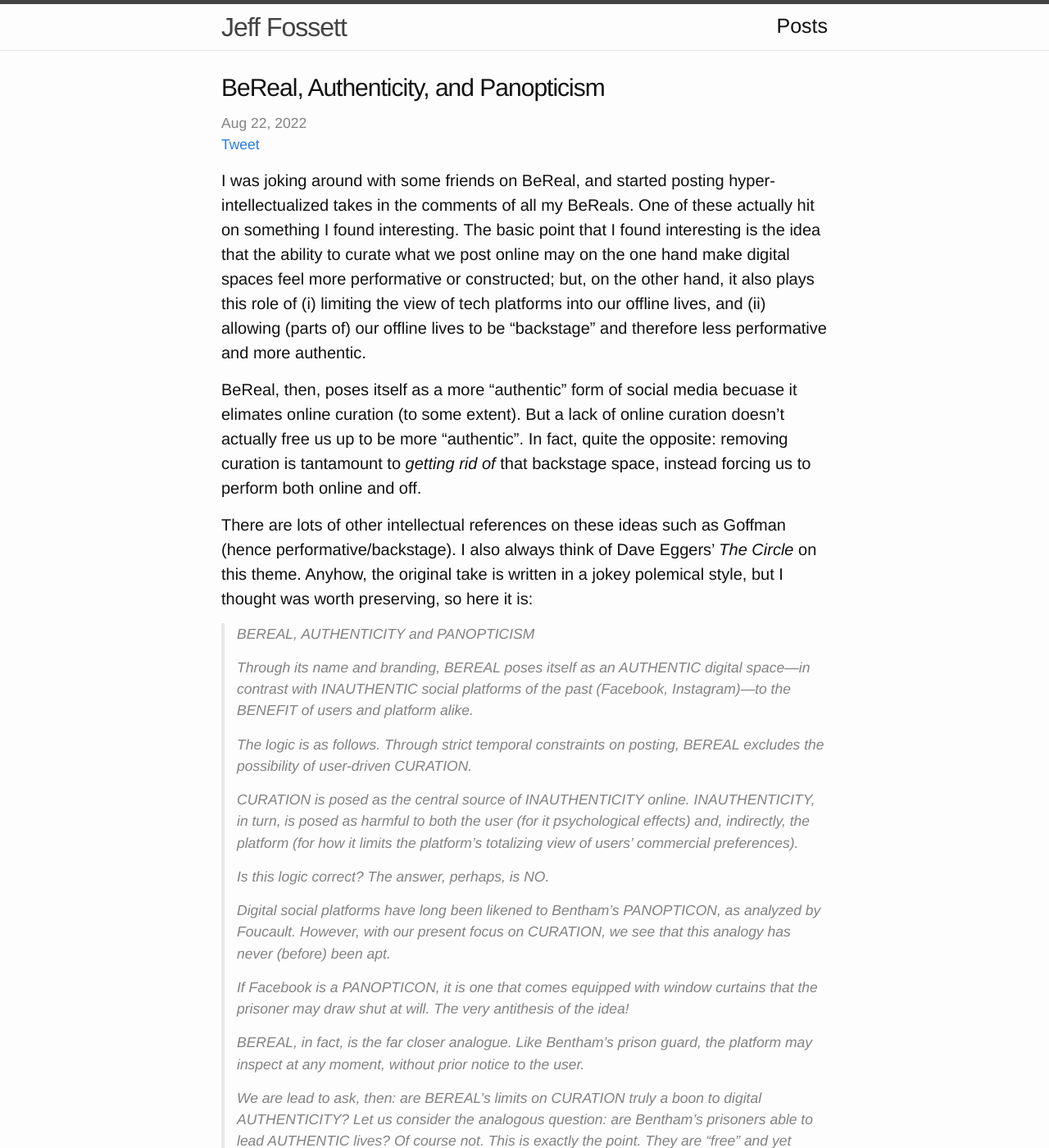
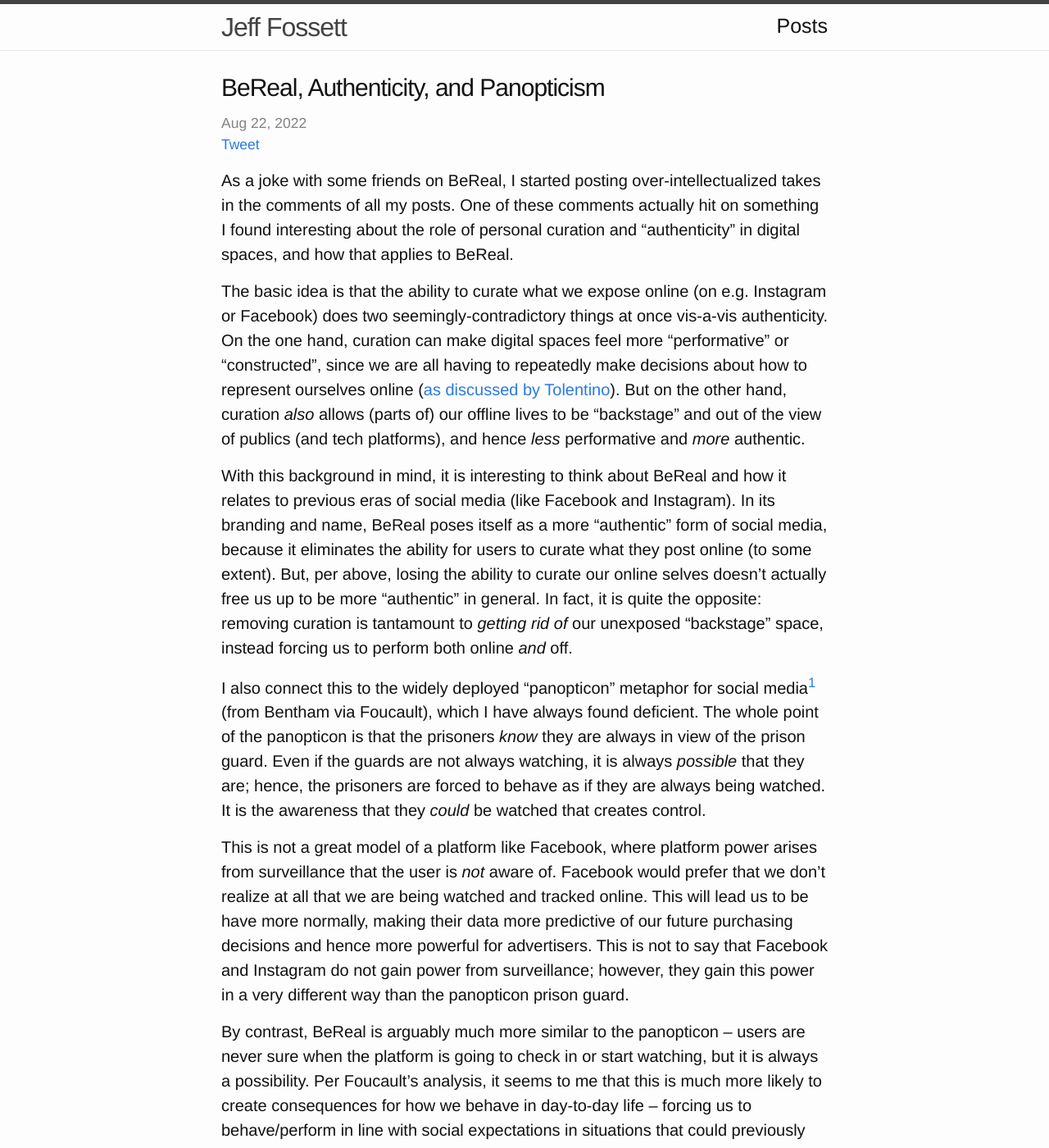
Before and after one commit to Fossj117/fossj117.github.io, a Jekyll site: the page built from _posts/2022-08-22-bereal-panopticism-polemic.md, in a window 1280 px wide and 1400 px high. Shown: the whole window at 82% size. Built offline with Jekyll 4.4.1, drawn with Linux system fonts in a browser that asks for light colours; a script that is not in the unit is left out; comment, search, counter and statistics services are not loaded; some of the changed text lies outside the part shown.

Commit message:
update bereal and dpi posts

```diff
--- a/_posts/2022-08-22-bereal-panopticism-polemic.md
+++ b/_posts/2022-08-22-bereal-panopticism-polemic.md
@@ -7,11 +7,21 @@
 comments: true
 ---
 
-I was joking around with some friends on BeReal, and started posting hyper-intellectualized takes in the comments of all my BeReals. One of these actually hit on something I found interesting. The basic point that I found interesting is the idea that the ability to curate what we post online may on the one hand make digital spaces feel more performative or constructed; but, on the other hand, it also plays this role of (i) limiting the view of tech platforms into our offline lives, and (ii) allowing (parts of) our offline lives to be "backstage" and therefore less performative and more authentic.
+As a joke with some friends on BeReal, I started posting over-intellectualized takes in the comments of all my posts. One of these comments actually hit on something I found interesting about the role of personal curation and "authenticity" in digital spaces, and how that applies to BeReal.
 
-BeReal, then, poses itself as a more "authentic" form of social media becuase it elimates online curation (to some extent). But a lack of online curation doesn't actually free us up to be more "authentic". In fact, quite the opposite: removing curation is tantamount to *getting rid of* that backstage space, instead forcing us to perform both online and off.
+The basic idea is that the ability to curate what we expose online (on e.g. Instagram or Facebook) does two seemingly-contradictory things at once vis-a-vis authenticity. On the one hand, curation can make digital spaces feel more "performative" or "constructed", since we are all having to repeatedly make decisions about how to represent ourselves online ([as discussed by Tolentino](https://lab.cccb.org/en/the-i-in-the-internet/)). But on the other hand, curation *also* allows (parts of) our offline lives to be "backstage" and out of the view of publics (and tech platforms), and hence *less* performative and *more* authentic.
 
-There are lots of other intellectual references on these ideas such as Goffman (hence performative/backstage). I also always think of Dave Eggers' *The Circle* on this theme. Anyhow, the original take is written in a jokey polemical style, but I thought was worth preserving, so here it is:
+With this background in mind, it is interesting to think about BeReal and how it relates to previous eras of social media (like Facebook and Instagram). In its branding and name, BeReal poses itself as a more "authentic" form of social media, because it eliminates the ability for users to curate what they post online (to some extent). But, per above, losing the ability to curate our online selves doesn't actually free us up to be more "authentic" in general. In fact, it is quite the opposite: removing curation is tantamount to *getting rid of* our unexposed "backstage" space, instead forcing us to perform both online *and* off.
+
+I also connect this to the widely deployed "panopticon" metaphor for social media[^1] (from Bentham via Foucault), which I have always found deficient. The whole point of the panopticon is that the prisoners *know* they are always in view of the prison guard. Even if the guards are not always watching, it is always *possible* that they are; hence, the prisoners are forced to behave as if they are always being watched. It is the awareness that they *could* be watched that creates control.
+
+This is not a great model of a platform like Facebook, where platform power arises from surveillance that the user is *not* aware of. Facebook would prefer that we don't realize at all that we are being watched and tracked online. This will lead us to be have more normally, making their data more predictive of our future purchasing decisions and hence more powerful for advertisers. This is not to say that Facebook and Instagram do not gain power from surveillance; however, they gain this power in a very different way than the panopticon prison guard.
+
+By contrast, BeReal is arguably much more similar to the panopticon -- users are never sure when the platform is going to check in or start watching, but it is always a possibility. Per Foucault's analysis, it seems to me that this is much more likely to create consequences for how we behave in day-to-day life -- forcing us to behave/perform in line with social expectations in situations that could previously be made "backstage".
+
+There are lots of other intellectual references on these ideas such as Goffman (hence performative/backstage). Also, I always think of Dave Eggers' *The Circle* on these themes.
+
+Anyhow, the original take is written in a jokey polemical style, but I thought was worth preserving, so here it is:
 
 <blockquote>
 
@@ -44,3 +54,7 @@
 This arrangement, of course, is a benefit to the PLATFORM who profits from ACCURACY and is indifferent to AUTHENTICITY, and yet still is harmful to the USER who truly seeks AUTHENTICITY and FREEDOM
 
 </blockquote>
+
+## Footnotes
+
+[^1]: The panopticon metaphor also dovetails with many other metaphors of vision and seeing that are commonly deployed in critical discussions of social media -- e.g. "surveillance" capitalism.
```
Also changed, not shown: _posts/2021-10-15-representational-harms-and-DPI.md (+3 -5 lines).
